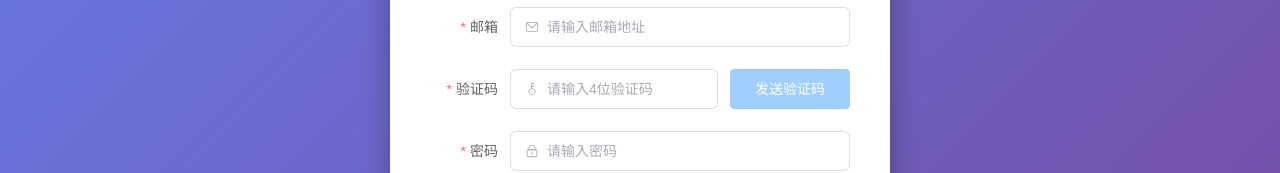
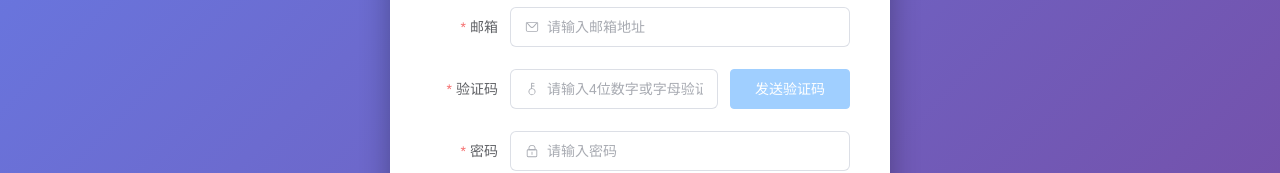
Before and after one commit to ATOMLubover/WHUClubSynapse, a Vue app in the folder WHUClubSynapse/: page /register in a window 1280 px wide. Shown: the part 400-573 px from the top of the page. Built offline with nearby package versions, Linux system fonts and the light colour scheme; no server answers; the HTML template or start-up script is replaced by a standard one.

Commit message:
验证码

```diff
--- a/WHUClubSynapse/src/views/Login/RegisterView.vue
+++ b/WHUClubSynapse/src/views/Login/RegisterView.vue
@@ -55,7 +55,7 @@
           <div class="verify-code-group">
             <el-input
               v-model="registerForm.vrf_code"
-              placeholder="请输入4位验证码"
+              placeholder="请输入4位数字或字母验证码"
               :prefix-icon="Key"
               clearable
               maxlength="4"
@@ -267,7 +267,7 @@ const registerRules: FormRules<RegisterRequest & { confirmPassword: string }> =
   ],
   vrf_code: [
     { required: true, message: '请输入验证码', trigger: 'blur' },
-    { pattern: /^\d{4}$/, message: '验证码必须是4位数字', trigger: 'blur' },
+    { pattern: /^[a-zA-Z0-9]{4}$/, message: '验证码必须是4位数字或字母', trigger: 'blur' },
   ],
   password: [
     { required: true, message: '请输入密码', trigger: 'blur' },
```
